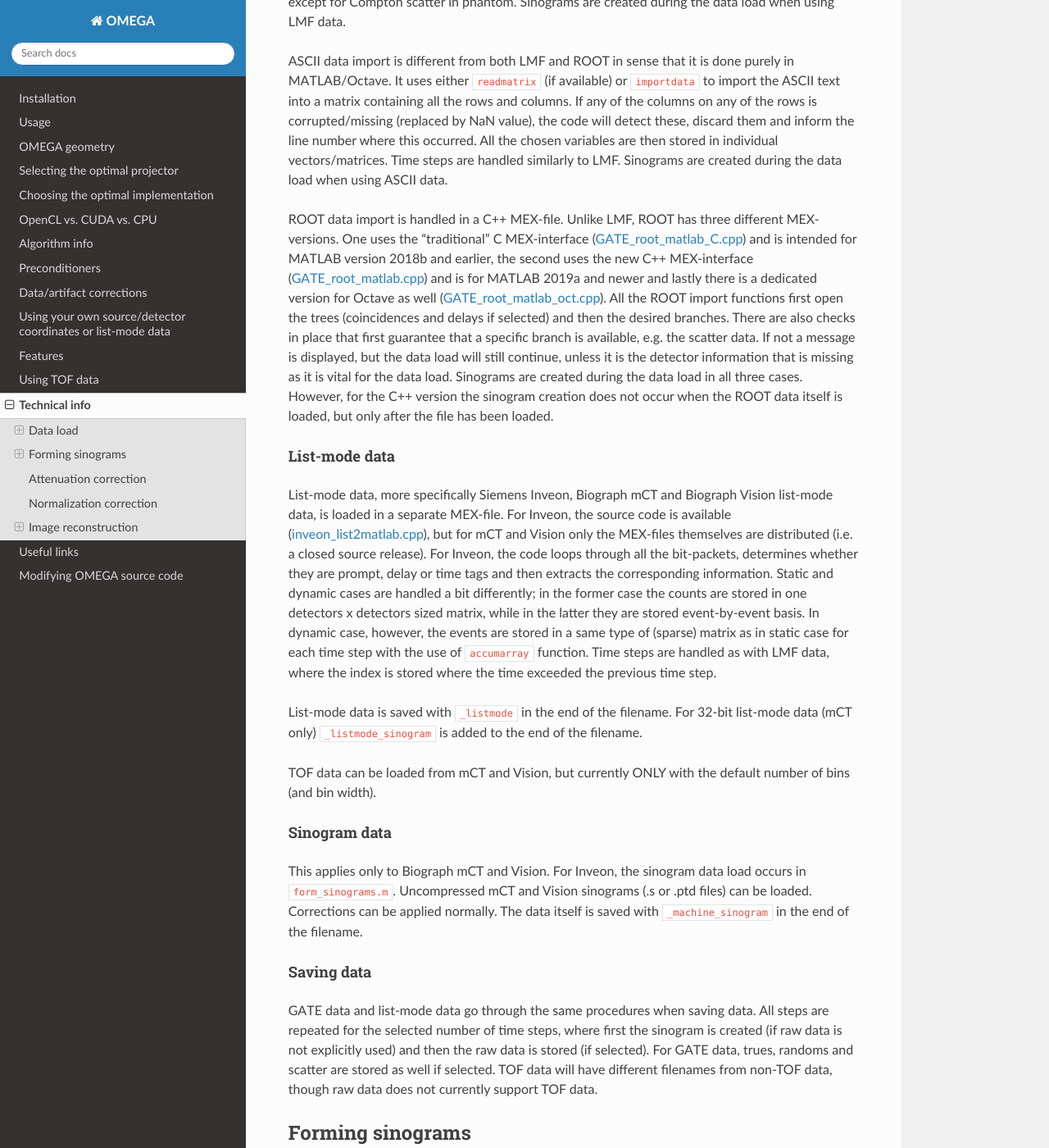
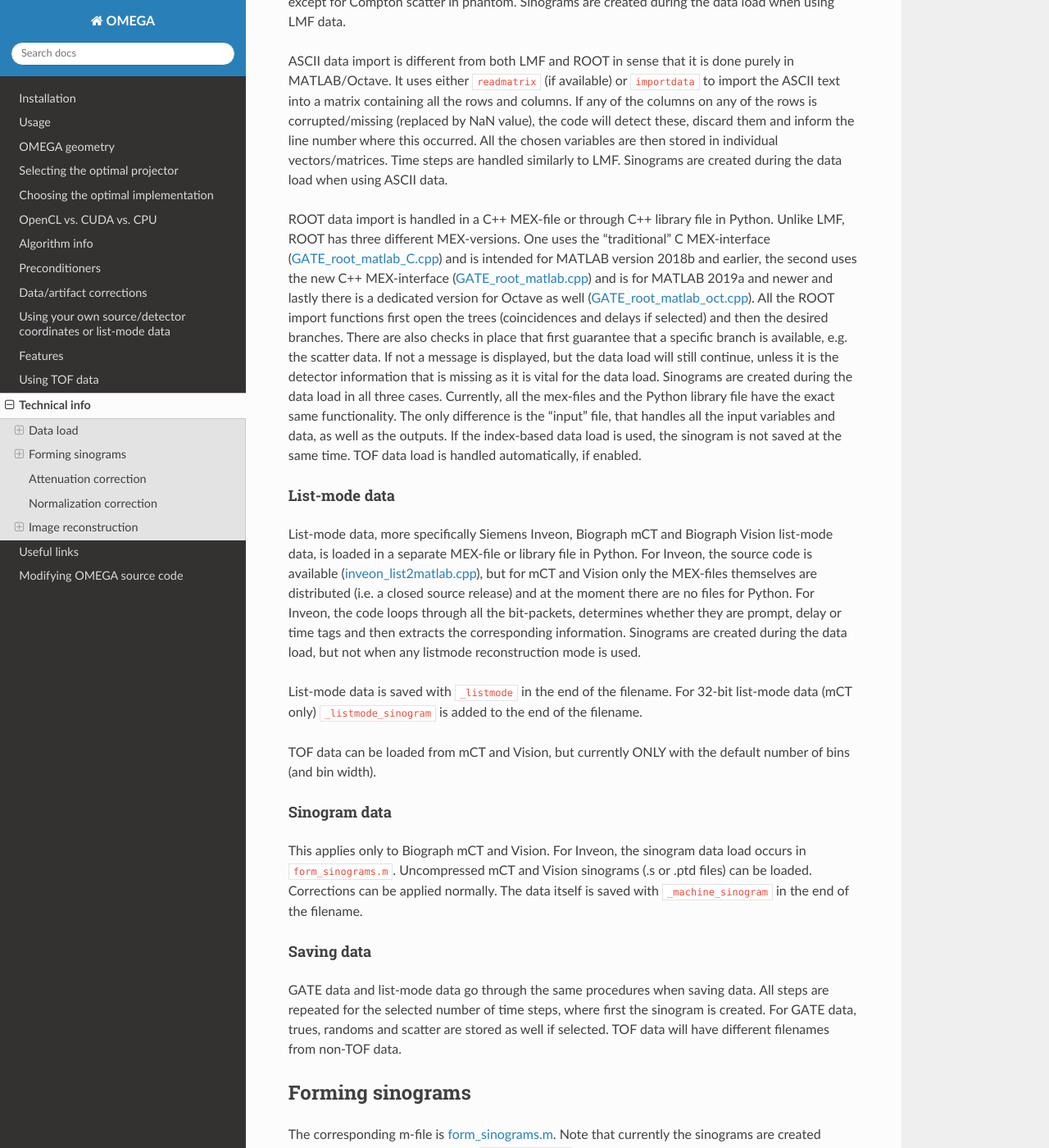
Before and after one commit to villekf/OMEGA-doc, a Sphinx documentation site: the page built from docs/source/technical.rst, in a window 1280 px wide and 1400 px high, scrolled down 1577 px. Shown: the whole window at 82% size. Built offline with Sphinx 7.4.7 and the Read the Docs theme 3.1.0, drawn with Linux system fonts in a browser that asks for light colours; some of the changed text lies outside the part shown.

Commit message:
Improve documentation

```diff
--- a/docs/source/technical.rst
+++ b/docs/source/technical.rst
@@ -36,7 +36,7 @@
 ---------
 
 The corresponding m-files are
-`GATE <https://github.com/villekf/OMEGA/blob/master/source/load_data.m>`_,
+`load_data.m <https://github.com/villekf/OMEGA/blob/master/source/load_data.m>`_,
 `load_data_mCT.m <https://github.com/villekf/OMEGA/blob/master/source/load_data_mCT.m>`_
 and
 `load_data_Vision.m <https://github.com/villekf/OMEGA/blob/master/source/load_data_Vision.m>`_.
@@ -52,8 +52,8 @@
 GATE data
 ^^^^^^^^^
 
-For http://www.opengatecollaboration.org/>`_ data, the data import is
-separate for LMF (not supported anymore), ASCII and ROOT.
+For `GATE <http://www.opengatecollaboration.org/>`_ data, the data import is
+separate for LMF (not supported anymore), ASCII and ROOT. When using Python, only ROOT is supported at the moment.
 
 In LMF, the data import is done in a C++ file
 (`gate_lmf_matlab.cpp <https://github.com/villekf/OMEGA/blob/master/source/gate_lmf_matlab.cpp>`_)
@@ -85,7 +85,7 @@
 Time steps are handled similarly to LMF. Sinograms are created during
 the data load when using ASCII data.
 
-ROOT data import is handled in a C++ MEX-file. Unlike LMF, ROOT has
+ROOT data import is handled in a C++ MEX-file or through C++ library file in Python. Unlike LMF, ROOT has
 three different MEX-versions. One uses the “traditional” C MEX-interface
 (`GATE_root_matlab_C.cpp <https://github.com/villekf/OMEGA/blob/master/source/GATE_root_matlab_C.cpp>`_)
 and is intended for MATLAB version 2018b and earlier, the second uses
@@ -100,28 +100,20 @@
 e.g. the scatter data. If not a message is displayed, but the data load
 will still continue, unless it is the detector information that is
 missing as it is vital for the data load. Sinograms are created during
-the data load in all three cases. However, for the C++ version the
-sinogram creation does not occur when the ROOT data itself is loaded,
-but only after the file has been loaded.
+the data load in all three cases. Currently, all the mex-files and the Python library file have the exact same functionality. The only difference is the "input" file, that handles all the input variables and data, as well as the
+outputs. If the index-based data load is used, the sinogram is not saved at the same time. TOF data load is handled automatically, if enabled.
 
 List-mode data
 ^^^^^^^^^^^^^^
 
 List-mode data, more specifically Siemens Inveon, Biograph mCT and
-Biograph Vision list-mode data, is loaded in a separate MEX-file. For
+Biograph Vision list-mode data, is loaded in a separate MEX-file or library file in Python. For
 Inveon, the source code is available
 (`inveon_list2matlab.cpp <https://github.com/villekf/OMEGA/blob/master/source/inveon_list2matlab.cpp>`_),
 but for mCT and Vision only the MEX-files themselves are distributed
-(i.e. a closed source release). For Inveon, the code loops through all
+(i.e. a closed source release) and at the moment there are no files for Python. For Inveon, the code loops through all
 the bit-packets, determines whether they are prompt, delay or time tags
-and then extracts the corresponding information. Static and dynamic
-cases are handled a bit differently; in the former case the counts are
-stored in one detectors x detectors sized matrix, while in the latter
-they are stored event-by-event basis. In dynamic case, however, the
-events are stored in a same type of (sparse) matrix as in static case
-for each time step with the use of ``accumarray`` function. Time steps
-are handled as with LMF data, where the index is stored where the time
-exceeded the previous time step.
+and then extracts the corresponding information. Sinograms are created during the data load, but not when any listmode reconstruction mode is used.
 
 List-mode data is saved with ``_listmode`` in the end of the filename.
 For 32-bit list-mode data (mCT only) ``_listmode_sinogram`` is added to
@@ -144,49 +136,37 @@
 
 GATE data and list-mode data go through the same procedures when saving
 data. All steps are repeated for the selected number of time steps,
-where first the sinogram is created (if raw data is not explicitly used)
-and then the raw data is stored (if selected). For GATE data, trues,
+where first the sinogram is created. For GATE data, trues,
 randoms and scatter are stored as well if selected. TOF data will have
-different filenames from non-TOF data, though raw data does not
-currently support TOF data.
+different filenames from non-TOF data.
 
 Forming sinograms
 -----------------
 
 The corresponding m-file is
-`form_sinograms.m <`createSinogramASCII.cpp <https://github.com/villekf/OMEGA/blob/master/source/form_sinograms.m>`_.
-Currently, when data is loaded from GATE or list-mode data the sinograms
-are created through separate MEX-file or OCT-file.
+`form_sinograms.m <https://github.com/villekf/OMEGA/blob/master/source/form_sinograms.m>`_.
+Note that currently the sinograms are created already during data load, and the ``form_sinograms`` is simply used to apply potential precorrections and to save the data. Sinograms can be created separately as well with
+the following files:
 `createSinogramASCII.cpp <https://github.com/villekf/OMEGA/blob/master/source/createSinogramASCII.cpp>`_
 is for the old C-API,
 `createSinogramASCIICPP.cpp <https://github.com/villekf/OMEGA/blob/master/source/createSinogramASCIICPP.cpp>`_
 is for the C++-API and
 `createSinogramASCIIOct.cpp <https://github.com/villekf/OMEGA/blob/master/source/createSinogramASCIIOct.cpp>`_
-is for Octave.
+is for Octave. Python also has a library version available. These files are, however, only used when loading ASCII GATE data in MATLAB/Octave.
 
 .. _execution-2:
 
 Execution
 ~~~~~~~~~
 
-Sinograms can be formed from saved raw data, during data load (no need
-to load the raw data separately) and also by simply modifying the
-corrections applied to the sinogram (e.g. no actual new sinogram is
+Sinograms can be formed during data load. Alternatively precorrections may be later applied to existing sinogram (e.g. no actual new sinogram is
 created). When sinograms are formed, a raw uncorrected sinogram is
 always created and saved regardless of the corrections applied. This is
 saved as ``raw_SinM``.
 
-As mentioned above, the sinograms can be either created from the raw
-data afterwards or during the data load itself. The latter method is
-faster and more memory efficient. However, it can be useful to create a
-sinogram of different size later from the same data. In this case, if
-the data load takes a long time, it is probably beneficial to create a
-new sinogram from the raw data. This, however, only works if raw data
-was initially saved (``options.store_raw_data = true``).
-
 *form_sinograms.m:*
 
-When creating sinogram from raw data the first step is the formation of
+When creating sinogram from raw ASCII data the first step is the formation of
 an “initial Michelogram”. This is an intermediate step between the raw
 data format and the Michelogram/sinogram format. The raw data is divided
 into vectors that contain the future Michelogram bins. This is performed
@@ -200,8 +180,7 @@
 etc.).
 
 After this, the next step performs the axial compression, though using
-span of 1 (no axial compression) is also possible. However, span of 1 is
-only supported with prompts.
+span of 1 (no axial compression) is also possible.
 
 *MEX/OCT:*
 
@@ -211,8 +190,7 @@
 
 *Corrections:*
 
-The last step, corrections, is applied whether the sinogram was created
-from raw data or during data load. However, most corrections are not
+The last step, corrections, is applied if precorrections are selected. However, most corrections are not
 applied if ``options.corrections_during_reconstruction = false``, with
 the exception of sinogram gap filling. Corrections are handled in the
 following order: Randoms (variance reduction, then smoothing) -> Scatter
@@ -238,8 +216,8 @@
 
 Randoms correction is applied as randoms subtraction from the delayed
 coincidences data. Scatter correction can be applied either as a
-subtraction by setting ``options.subtract_scatter = true``, or
-alternatively by multiplication. In the latter case the scatter data is
+subtraction, or
+alternatively by multiplication by setting ``options.subtract_scatter = false``. In the latter case the scatter data is
 multiplied with the sinogram. Same steps are repeated for all time
 steps.
 
@@ -310,6 +286,18 @@
 The CT images are first scaled to 511 keV by using trilinear
 interpolation.
 
+*Other data*
+
+In general the attenuation correction requires an attenuation image that should be scaled to the proper energy and use units 1/mm. SPECT reconstructions need to be scaled for the SPECT energy, while PET ones
+for PET energy. The files specified in the above mCT and Vision section can be used for other CT-data, but only work for PET cases.
+
+The attenuation correction itself is performed slightly differently in PET and SPECT. In PET, the attenuation coefficients are multiplied with the length of intersection of the ray in the voxel. These are then summed for all
+voxels and then the exponent is taken of the negative value. This is then multiplied with the probability. For backprojection, the attenuation is precompute. The use of attenuation correction can slow down the computations
+as the attenuation coefficients are required at every (sub-)iteration.
+
+SPECT attenuation correction is similar, but a single summed variable is not used. Instead, only values summed up to that voxel are used. Thus, voxels further from the detector have greater attenuation correction, while in PET
+they are the same.
+
 Normalization correction
 ------------------------
 
@@ -319,25 +307,11 @@
 Image reconstruction
 --------------------
 
-The image reconstruction phase has been divided into four separate types
-that are referred as implementations. Along with these four
-implementations, each implementation has two different modes of working,
-one with a precomputation phase and one without. When the precomputation
-option is selected, a separate phase needs to be completed before the
-image reconstruction which determines the valid LORs, i.e. LORs that
-intersect the FOV (see above). This phase determines the indices of
-those LORs that intersect the FOV and also determines the number of
-voxels each of these valid LORs traverse (required for implementation
-1). While sinogram data may not have any non-valid LORs, raw data often
-has significant amount of them. As such, the precomputation phase should
-increase the speed of the reconstruction phase as non-valid LORs are
-never investigated. This should make even cases with no non-valid LORs
-slightly faster due to lack of LOR validation, but the effect is greater
-with raw data. However, due to ﬂoating point rounding eﬀects the
-precomputation phase needs to be different when computing either
-implementation 1 or 4 (CPU) or 2 or 3 (OpenCL) as the ﬁrst two are
-computed in double precision (64-bit) while the last two are in single
-precision (32-bit).
+The image reconstruction phase has been divided into five separate types
+that are referred as implementations. Note that Python only uses implementation 2. By default
+implementation 1 (CPU) is double precision (64-bit) and 2, 3, 5 (OpenCL), and 4 (CPU) are in single
+precision (32-bit). Implementation 4 can also use double precision with ``options.useSingles = false``. While MATLAB R2025a supports single precision sparse matrices, the support for those have not been validated
+for implementation 1.
 
 All four implementations are explained here separately in the following
 sections. The matrix-free formulation is explained in more detail after
```
Also changed, not shown: other parts of docs/source/technical.rst (+1 -3 lines), docs/source/modifyomega.rst (+5 -5 lines).
